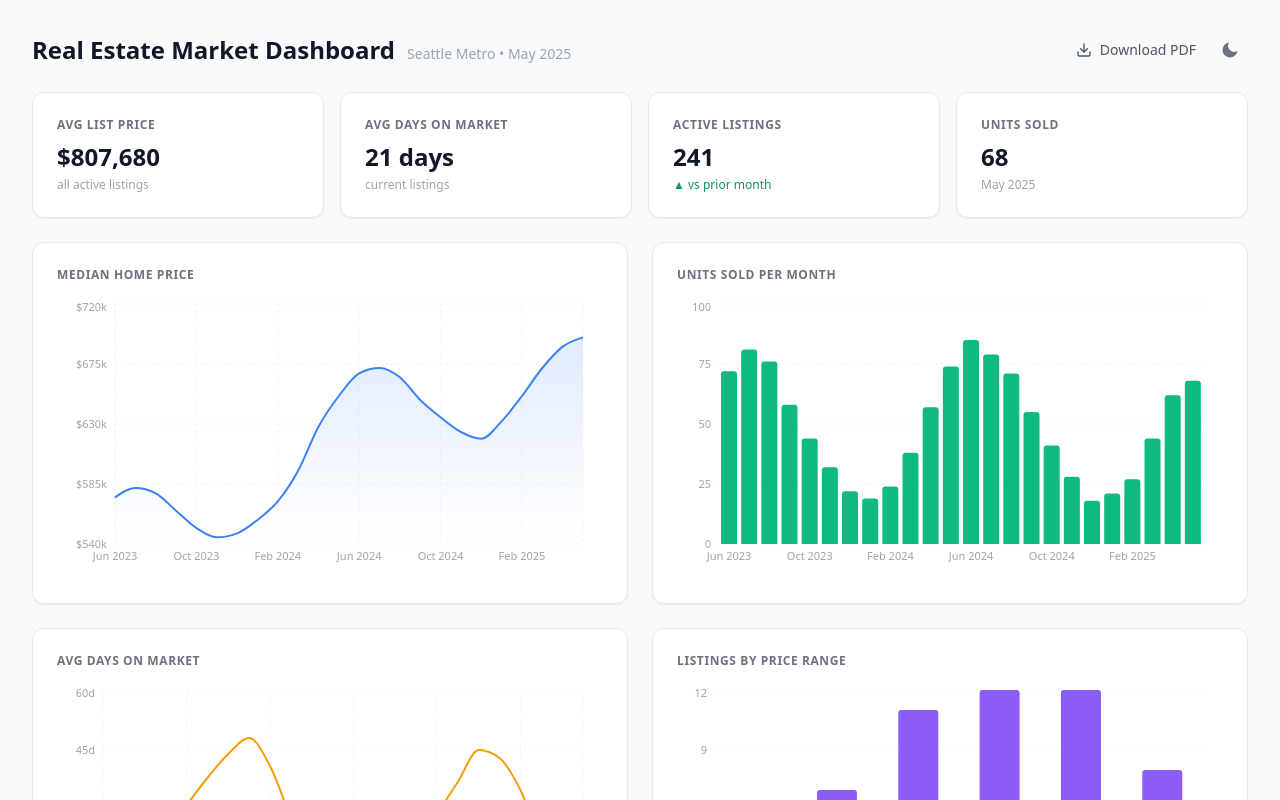
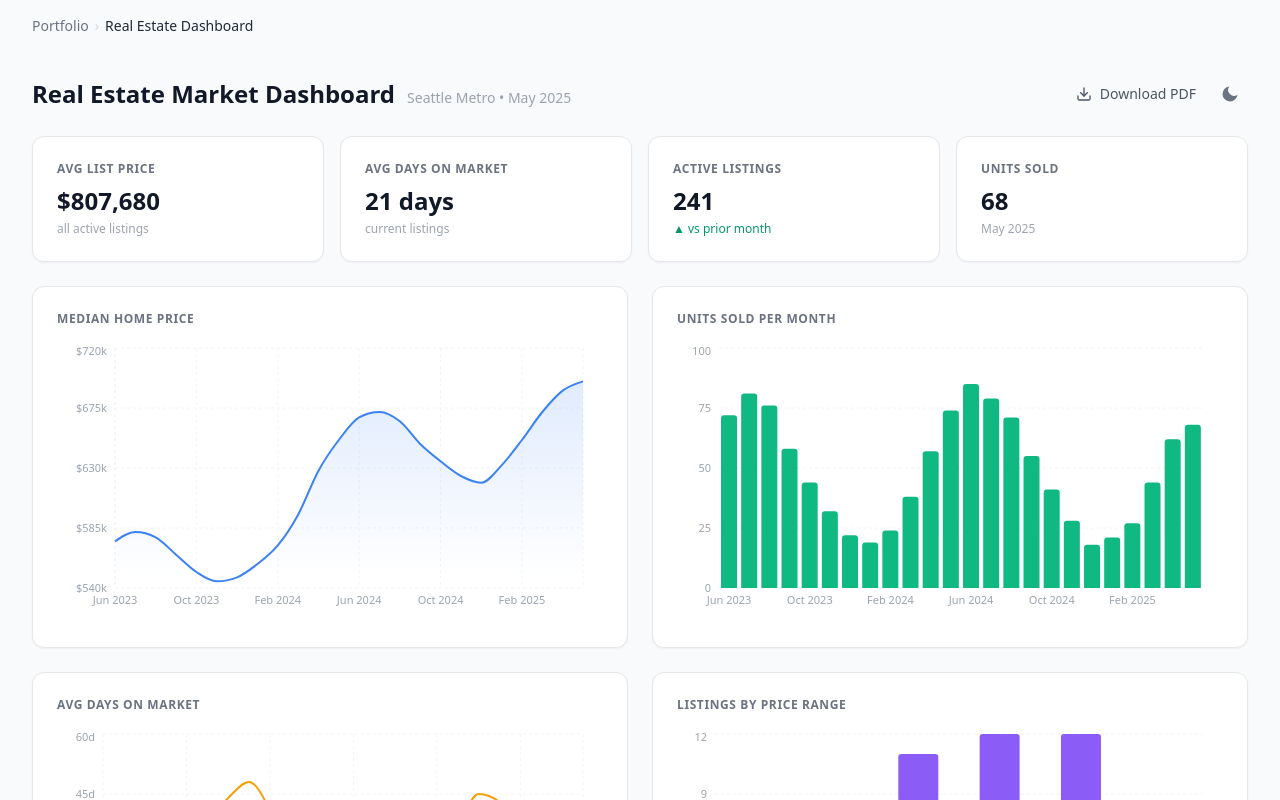
Before and after one commit to xzz2343/Dashboard, a React (Vite) app: page / in a window 1280 px wide. Shown: the top 800 px of the page. Built offline with nearby package versions, Linux system fonts and the light colour scheme.

Commit message:
Add breadcrumb nav linking back to portfolio

```diff
--- a/src/components/Dashboard.tsx
+++ b/src/components/Dashboard.tsx
@@ -40,6 +40,28 @@ export default function Dashboard() {
     : 0
 
   return (
+    <>
+      {/* Breadcrumb — outside PDF capture area */}
+      <nav
+        aria-label="Breadcrumb"
+        className="max-w-7xl mx-auto px-4 sm:px-6 lg:px-8 pt-4 pb-2"
+      >
+        <ol className="flex items-center gap-1.5 text-sm text-gray-500 dark:text-gray-400">
+          <li>
+            <a
+              href="https://www.buckshot-consulting.com/portfolio/"
+              className="hover:text-gray-800 dark:hover:text-gray-200 transition-colors"
+            >
+              Portfolio
+            </a>
+          </li>
+          <li aria-hidden="true" className="text-gray-300 dark:text-gray-600">›</li>
+          <li className="text-gray-800 dark:text-gray-200 font-medium" aria-current="page">
+            Real Estate Dashboard
+          </li>
+        </ol>
+      </nav>
+
     <div id="dashboard-content" className="max-w-7xl mx-auto px-4 sm:px-6 lg:px-8 py-8 space-y-6">
 
       {/* Header */}
@@ -98,5 +120,6 @@ export default function Dashboard() {
       {/* Listings Table */}
       <PropertyTable listings={safeListings} />
     </div>
+    </>
   )
 }
```
